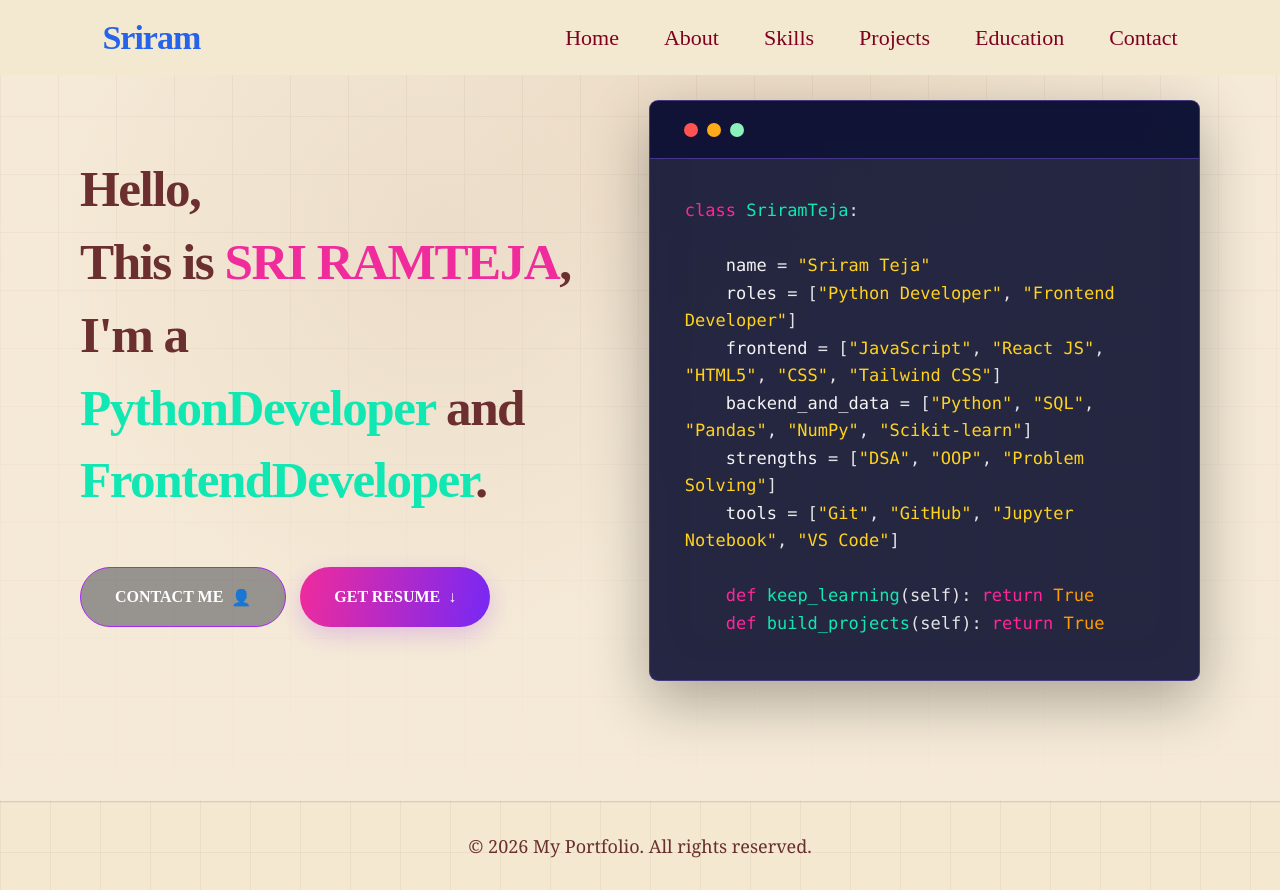
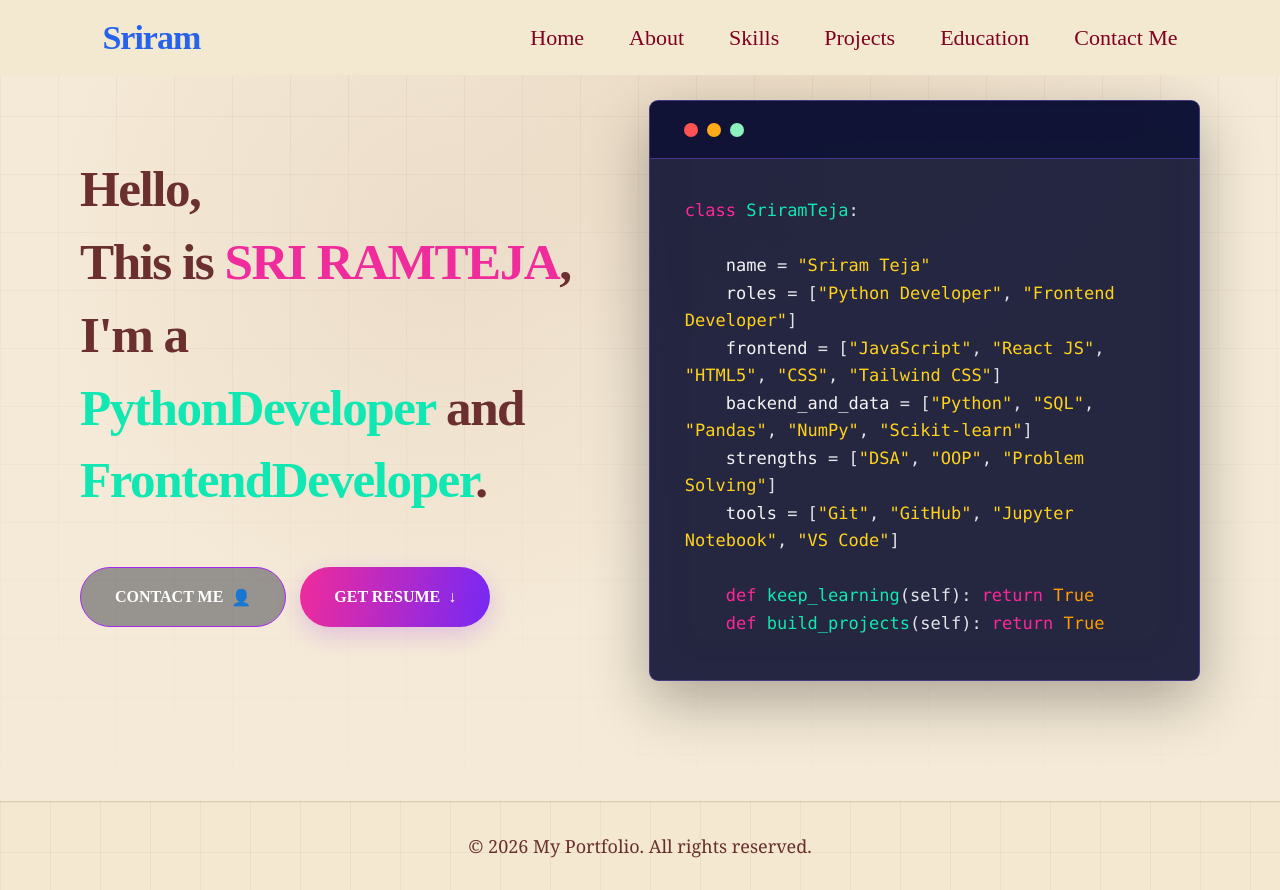
Before and after one commit to sriramteja02/sriramteja-portfolio-, a React app: page / in a window 1280 px wide. Built offline with nearby package versions, Linux system fonts and the light colour scheme; the HTML template or start-up script is replaced by a standard one.

Commit message:
Update nav.jsx

```diff
--- a/src/components/nav/nav.jsx
+++ b/src/components/nav/nav.jsx
@@ -16,7 +16,7 @@
         <Link to="/projects">Projects</Link>
 
         <Link to="/education">Education</Link>
-        <Link to="/contact">Contact</Link>
+        <Link to="/contact">Contact Me</Link>
       </div>
     </nav>
   );
```
